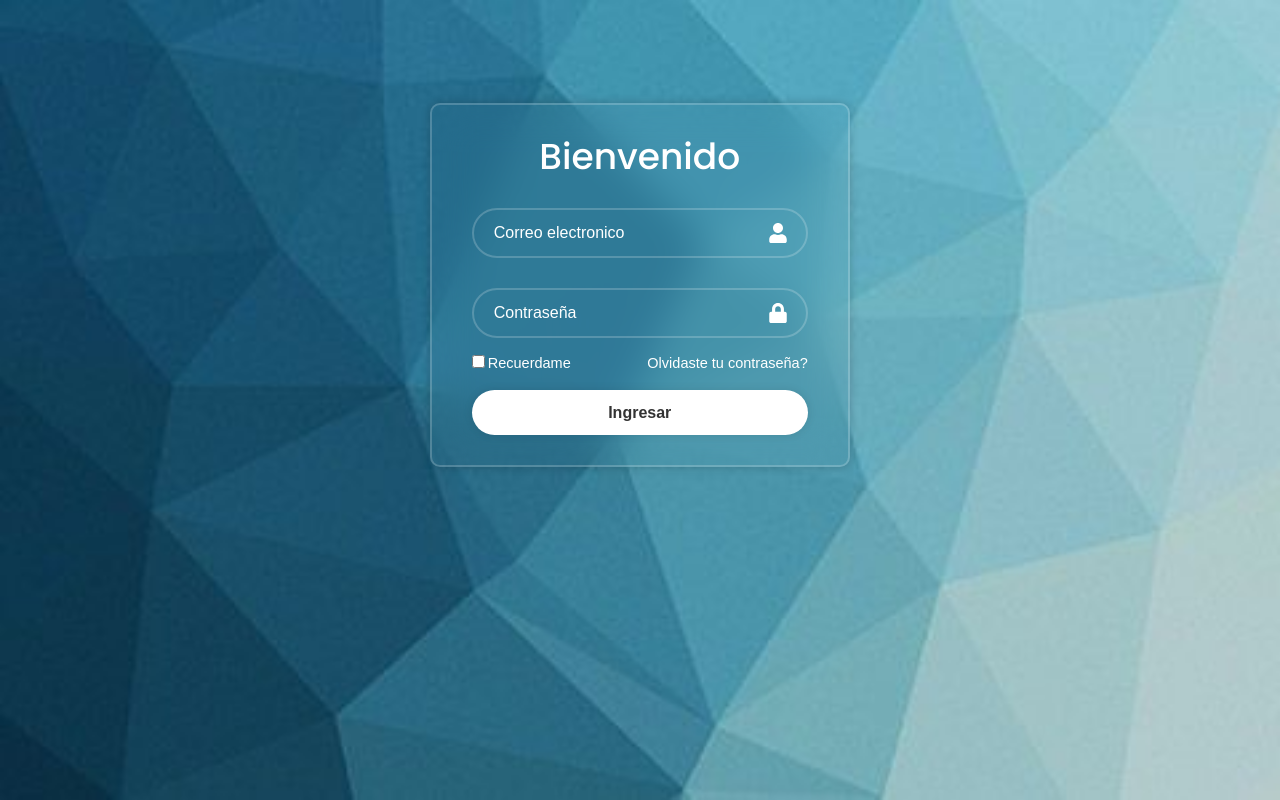
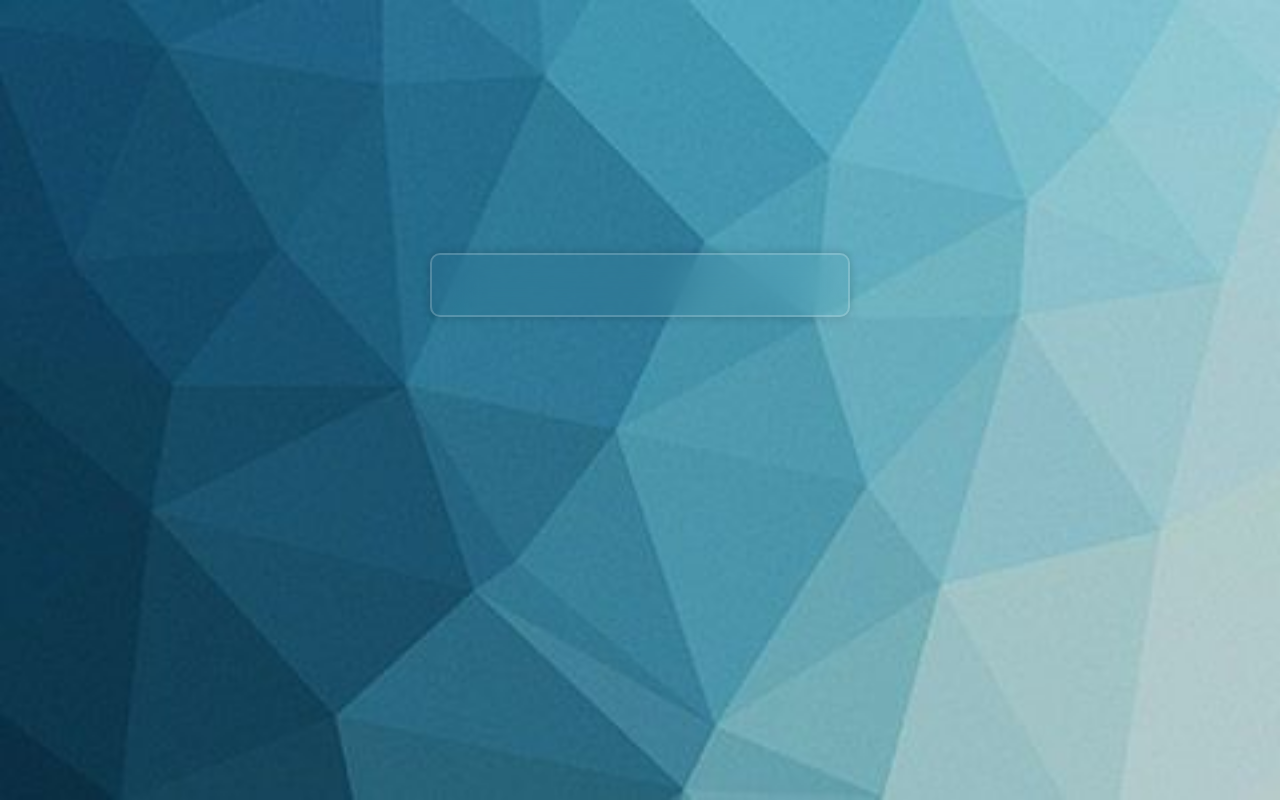
Before and after one commit to fredy100100/ProyectoSGRT, a React (Create React App) app: page /login in a window 1280 px wide. Built offline with nearby package versions, Linux system fonts and the light colour scheme.

Commit message:
20/12/2023

```diff
--- a/src/Componentes/login/login.css
+++ b/src/Componentes/login/login.css
@@ -8,7 +8,7 @@
     align-items: center;
 }
 
-.form-login-container {
+.forms-container {
     width: 420px;
     background: transparent;
     border: 2px solid rgba(255, 255, 255, .2);
@@ -19,17 +19,26 @@
     padding: 30px 40px;
 }
 
-.form-login-container h1 {
+.forms-container .form-login-container {
+    display: none;
+}
+
+.forms-container h1 {
     font-size: 36px;
     font-family: "Poppins";
     text-align: center;
 }
 
-.form-login-container .input-box {
+.forms-container .input-box {
     position: relative;
     width: 100%;
     height: 50px;
     margin: 30px 0;
+}
+
+.forms-container .form-remember-container {
+    position: absolute;
+    transform: translateX(400px);
 }
 
 .input-box input {
@@ -57,28 +66,7 @@
     font-size: 20px;
 }
 
-.remember-forgot {
-    display: flex;
-    justify-content: space-between;
-    font-size: 14.5px;
-    margin: -15px 0 15px;
-}
-
-.remember-forgot label input {
-    accent-color: #fff;
-    margin-right: 3px;
-}
-
-.form-login-container a {
-    color: #fff;
-    text-decoration: none;
-}
-
-.form-login-container a:hover {
-    text-decoration: none;
-}
-
-.form-login-container .boton-login {
+.form-container .boton-login {
     width: 100%;
     height: 45px;
     background: #fff;
@@ -91,3 +79,24 @@
     color: #333;
     font-weight: 600;
 }
+
+.form-login-container a {
+    color: #fff;
+    text-decoration: none;
+}
+
+.form-login-container a:hover {
+    text-decoration: underline;
+}
+
+.remember-forgot {
+    display: flex;
+    justify-content: space-between;
+    font-size: 14.5px;
+    margin: -15px 0 15px;
+}
+
+.remember-forgot label input {
+    accent-color: #fff;
+    margin-right: 3px;
+}
--- a/src/Componentes/login/login.js
+++ b/src/Componentes/login/login.js
@@ -9,16 +9,17 @@ export const Login = () => {
 
     return (
         <div className='login-container'>
+            <div className='forms-container'>
                 <div className="form-login-container">
+                    <h1>Bienvenido</h1>
                     <Form onSubmit={handleSubmit}>
-                    <h1>Bienvenido</h1>
                         <div className='input-box'>
-                        <input type="email" placeholder="Correo electronico" required/>
-                        <FaUser className='icon'/>
+                            <input type="email" placeholder="Correo electronico" required />
+                            <FaUser className='icon' />
                         </div>
                         <div className='input-box'>
-                        <input type="password" placeholder="Contraseña" required/>
-                        <FaLock className='icon'/>
+                            <input type="password" placeholder="Contraseña" required />
+                            <FaLock className='icon' />
                         </div>
                         <div className='remember-forgot'>
                             <label><input type="checkbox" />Recuerdame</label><a href='#'>Olvidaste tu contraseña?</a>
@@ -27,5 +28,6 @@ export const Login = () => {
                     </Form>
                 </div>
             </div>
+        </div >
     )
 }
```
Lines whose indentation alone changed are shown as unchanged.
